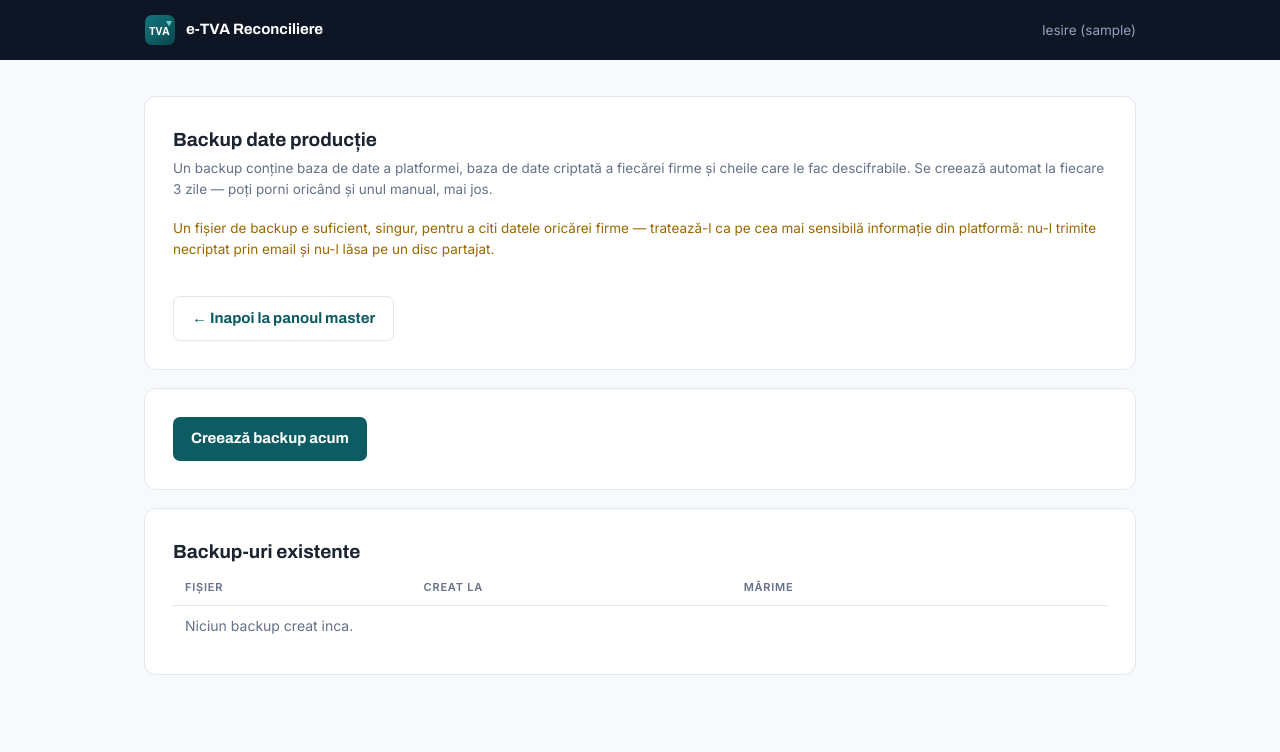
After one commit to JacobFrye091/e-TVA-Reconciliere, a Flask app: page /master/backup in a window 1280 px wide. The commit adds this page. Shown: the top 752 px of the page. Run offline with Flask 3, Linux system fonts and the light colour scheme; the visitor is signed in with stand-in values (Sample User, id 1); tables that the repository leaves empty hold one stand-in row (values such as "Sample post"); parts of the project's set-up code (start-up, migrations or seed data) failed here and were passed over.

Commit message:
Add production data backup: automatic every 3 days + manual master trigger
Zips portal.db, every firm's encrypted db, and the key files that decrypt
them into a timestamped archive under data_dir/backups. A daemon thread
(opt-in via create_app's enable_backup_scheduler, on in portal/run.py)
times the next backup from whatever's already on disk, so a restart never
resets the clock or doubles up. Master panel gets a matching manual
trigger, a list of existing backups, and download links.

```diff
--- a/portal/app.py
+++ b/portal/app.py
@@ -17,6 +17,7 @@ from portal import db as pdb
 from portal import security as psec
 from portal import pipeline
 from portal import invoicing
+from portal import backup as backup_mod
 from etva import db as fdb
 from etva import audit, clients
 from etva import anaf_cui
@@ -84,7 +85,7 @@ def _donut_segments(counts: list[tuple[str, int]]) -> list[dict]:
     return segments
 
 
-def create_app(data_dir: str) -> Flask:
+def create_app(data_dir: str, enable_backup_scheduler: bool = False) -> Flask:
     os.makedirs(data_dir, exist_ok=True)
     firms_dir = os.path.join(data_dir, "firms")
     upload_dir = os.path.join(data_dir, "uploads")
@@ -119,6 +120,9 @@ def create_app(data_dir: str) -> Flask:
     @app.teardown_request
     def _release_db_lock(exc=None):
         db_lock.release()
+
+    if enable_backup_scheduler:
+        backup_mod.start_scheduler(data_dir, db_lock)
 
     def firm_conn(firm_id: int):
         if firm_id not in firm_conns:
@@ -1317,6 +1321,44 @@ def create_app(data_dir: str) -> Flask:
             factura["anaf_raspuns"], mimetype="application/zip",
             headers={"Content-Disposition": f'attachment; filename="{nume_fisier}"'})
 
+    # ---------- master: backup date productie ----------
+    @app.get("/master/backup")
+    def master_backup():
+        user = current_user()
+        if user is None or not user["is_master"]:
+            return redirect(url_for("login"))
+        return render_template(
+            "master_backup.html", user=user, backups=backup_mod.list_backups(data_dir),
+            eroare=request.args.get("eroare"), mesaj=request.args.get("mesaj"))
+
+    @app.post("/master/backup/creeaza")
+    def creeaza_backup():
+        user = current_user()
+        if user is None or not user["is_master"]:
+            return redirect(url_for("login"))
+        try:
+            # Already inside the per-request db_lock (see _acquire_db_lock),
+            # so portal.db and every open firm connection are quiet for the
+            # duration of the zip.
+            path = backup_mod.create_backup(data_dir)
+            backup_mod.prune_old_backups(data_dir)
+        except OSError as e:
+            return redirect(url_for("master_backup", eroare=f"Backup esuat: {e}"))
+        _log_master_action(user, "backup_creat", path.name)
+        marime = round(path.stat().st_size / 1_048_576, 2)
+        return redirect(url_for(
+            "master_backup", mesaj=f"Backup creat: {path.name} ({marime} MB)."))
+
+    @app.get("/master/backup/<nume>/descarca")
+    def descarca_backup(nume):
+        user = current_user()
+        if user is None or not user["is_master"]:
+            return redirect(url_for("login"))
+        path = backup_mod.backup_path(data_dir, nume)
+        if path is None:
+            return redirect(url_for("master_backup", eroare="Backup inexistent."))
+        return send_file(path, as_attachment=True, download_name=path.name)
+
     # ---------- master: dev/testare/productie pipeline ----------
     @app.get("/master/pipeline")
     def pipeline_dashboard():
--- /dev/null
+++ b/portal/backup.py
@@ -0,0 +1,109 @@
+"""Periodic + on-demand backups of a data_dir: portal.db, every firm's
+firm_*.db, and the two key files that make them readable at all (secret.key
+wraps each firm's data key; flask_secret.key only signs session cookies).
+
+A backup is a single zip so restoring means unzipping it back into a fresh
+data_dir - no reassembly step, no risk of pairing a portal.db with the wrong
+secret.key. That same completeness is why a backup file is exactly as
+sensitive as the data_dir itself: whoever holds it can decrypt every firm's
+data, so it must never be emailed unencrypted or left on a shared drive.
+"""
+import pathlib
+import re
+import threading
+import time
+import traceback
+import zipfile
+from datetime import datetime, timedelta, timezone
+
+BACKUP_DIRNAME = "backups"
+BACKUP_INTERVAL = timedelta(days=3)
+RETRY_INTERVAL_SECONDS = 3600
+KEEP_BACKUPS = 20
+
+_NAME_RE = re.compile(r"^etva-backup-(\d{8}-\d{6})\.zip$")
+
+
+def _backups_dir(data_dir: str) -> pathlib.Path:
+    d = pathlib.Path(data_dir) / BACKUP_DIRNAME
+    d.mkdir(exist_ok=True)
+    return d
+
+
+def create_backup(data_dir: str) -> pathlib.Path:
+    """Zips everything under data_dir except the backups folder itself.
+
+    Called either from inside a request already holding the app's db_lock
+    (the manual "creeaza backup acum" route) or from the scheduler thread,
+    which must acquire that same lock itself - see start_scheduler. Without
+    it, a backup could zip portal.db or a firm's db mid-write.
+    """
+    src = pathlib.Path(data_dir)
+    out_dir = _backups_dir(data_dir)
+    stamp = datetime.now(timezone.utc).strftime("%Y%m%d-%H%M%S")
+    out_path = out_dir / f"etva-backup-{stamp}.zip"
+    with zipfile.ZipFile(out_path, "w", zipfile.ZIP_DEFLATED) as zf:
+        for path in src.rglob("*"):
+            if path.is_dir() or out_dir in path.parents:
+                continue
+            zf.write(path, path.relative_to(src))
+    return out_path
+
+
+def list_backups(data_dir: str) -> list[dict]:
+    """Existing backups, most recent first."""
+    out = []
+    for path in _backups_dir(data_dir).glob("etva-backup-*.zip"):
+        m = _NAME_RE.match(path.name)
+        if not m:
+            continue
+        creat_la = datetime.strptime(
+            m.group(1), "%Y%m%d-%H%M%S").replace(tzinfo=timezone.utc)
+        out.append({"nume": path.name, "creat_la": creat_la,
+                    "marime_mb": round(path.stat().st_size / 1_048_576, 2)})
+    out.sort(key=lambda b: b["creat_la"], reverse=True)
+    return out
+
+
+def prune_old_backups(data_dir: str, keep: int = KEEP_BACKUPS) -> None:
+    for stale in list_backups(data_dir)[keep:]:
+        (_backups_dir(data_dir) / stale["nume"]).unlink(missing_ok=True)
+
+
+def backup_path(data_dir: str, nume: str) -> "pathlib.Path | None":
+    """Resolves a backup filename to its path on disk, or None if it isn't
+    an exact match for our own naming pattern - `nume` comes straight from
+    a URL path segment, so this is what stands between it and path
+    traversal (e.g. requesting "../secret.key")."""
+    if not _NAME_RE.match(nume):
+        return None
+    path = _backups_dir(data_dir) / nume
+    return path if path.exists() else None
+
+
+def _seconds_until_due(data_dir: str) -> float:
+    existing = list_backups(data_dir)
+    if not existing:
+        return 0.0
+    due = existing[0]["creat_la"] + BACKUP_INTERVAL
+    return max(0.0, (due - datetime.now(timezone.utc)).total_seconds())
+
+
+def start_scheduler(data_dir: str, lock) -> None:
+    """Starts a daemon thread that creates a backup every BACKUP_INTERVAL,
+    timed from whenever the last backup on disk actually happened (not from
+    process start) so a server restart never resets the clock or doubles
+    up. A failed attempt (disk full, permissions) retries in an hour rather
+    than waiting a full 3 days, but never crashes the thread outright."""
+    def _loop():
+        while True:
+            time.sleep(_seconds_until_due(data_dir))
+            try:
+                with lock:
+                    create_backup(data_dir)
+                prune_old_backups(data_dir)
+            except Exception:
+                traceback.print_exc()
+                time.sleep(RETRY_INTERVAL_SECONDS)
+
+    threading.Thread(target=_loop, daemon=True).start()
--- a/portal/run.py
+++ b/portal/run.py
@@ -19,4 +19,4 @@ def data_dir() -> str:
 
 if __name__ == "__main__":
     port = int(os.environ.get("ETVA_PORT", "8990"))
-    create_app(data_dir()).run(host="127.0.0.1", port=port)
+    create_app(data_dir(), enable_backup_scheduler=True).run(host="127.0.0.1", port=port)
--- /dev/null
+++ b/portal/templates/master_backup.html
@@ -0,0 +1,60 @@
+{% extends "base.html" %}
+{% block titlu %}Backup — e-TVA Reconciliere{% endblock %}
+{% block estilo %}
+<style>
+a.mic { padding:5px 12px; font-size:12.5px; background:var(--surface);
+  color:var(--accent); border:1px solid var(--border); border-radius:7px;
+  text-decoration:none; display:inline-block; }
+a.mic:hover { background:var(--paper); }
+</style>
+{% endblock %}
+{% block continut %}
+<main>
+  <div class="card" style="display:flex;justify-content:space-between;align-items:flex-start;gap:18px;flex-wrap:wrap">
+    <div>
+      <h2>Backup date producție</h2>
+      <p class="sub">Un backup conține baza de date a platformei, baza de
+        date criptată a fiecărei firme și cheile care le fac descifrabile.
+        Se creează automat la fiecare 3 zile — poți porni oricând și unul
+        manual, mai jos.</p>
+      <p class="sub" style="color:var(--warn);margin-top:8px">Un fișier de
+        backup e suficient, singur, pentru a citi datele oricărei firme —
+        tratează-l ca pe cea mai sensibilă informație din platformă: nu-l
+        trimite necriptat prin email și nu-l lăsa pe un disc partajat.</p>
+    </div>
+    <a class="btn" style="background:transparent;color:var(--accent);border:1px solid var(--border)"
+       href="/master">&larr; Inapoi la panoul master</a>
+  </div>
+  {% if mesaj %}
+  <div class="card"><p class="sub" style="color:var(--ok);margin:0">{{ mesaj }}</p></div>
+  {% endif %}
+  {% if eroare %}
+  <div class="card"><p class="eroare" style="margin:0">{{ eroare }}</p></div>
+  {% endif %}
+
+  <div class="card">
+    <form method="post" action="/master/backup/creeaza">
+      <button type="submit">Creează backup acum</button>
+    </form>
+  </div>
+
+  <div class="card">
+    <h2>Backup-uri existente</h2>
+    <table>
+      <tr><th>Fișier</th><th>Creat la</th><th>Mărime</th><th></th></tr>
+      {% for b in backups %}
+      <tr>
+        <td class="cod">{{ b['nume'] }}</td>
+        <td>{{ b['creat_la'].strftime('%Y-%m-%d %H:%M UTC') }}</td>
+        <td>{{ b['marime_mb'] }} MB</td>
+        <td style="text-align:right">
+          <a class="mic" href="/master/backup/{{ b['nume'] }}/descarca">Descarcă</a>
+        </td>
+      </tr>
+      {% else %}
+      <tr><td colspan="4" style="color:var(--muted)">Niciun backup creat inca.</td></tr>
+      {% endfor %}
+    </table>
+  </div>
+</main>
+{% endblock %}
```
Also changed, not shown: portal/templates/master.html (+7 -0 lines), tests/test_backup.py (added, +99 -0 lines), tests/test_portal.py (+55 -0 lines).
